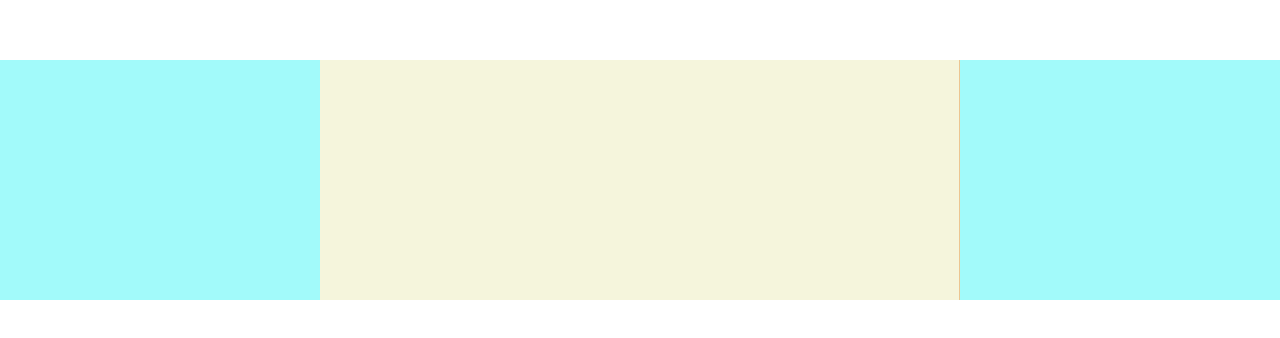
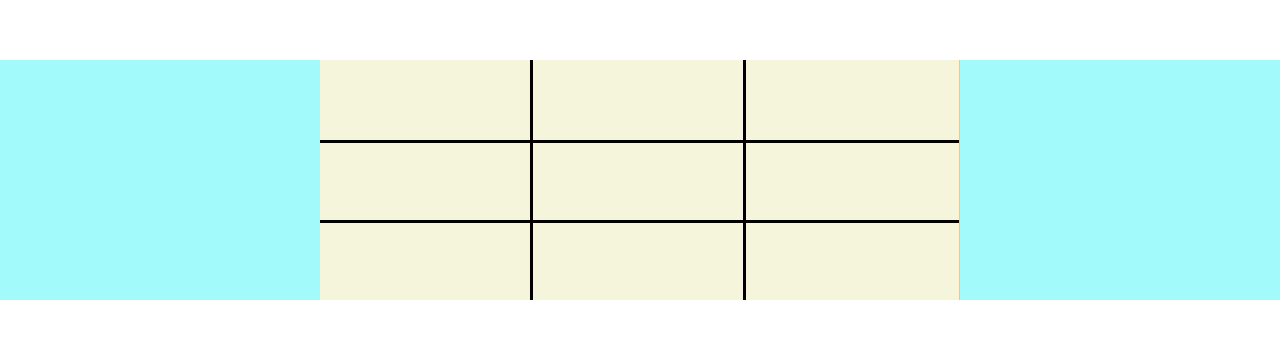
Before and after one commit to DKworgan/tic-tac-toe, a plain HTML site: page index.html in a window 1280 px wide. Shown: the part 220-558 px from the top of the page. Drawn offline with Linux system fonts and the light colour scheme.

Commit message:
add borders to inner tic-tac-toe box

```diff
--- a/styles.css
+++ b/styles.css
@@ -34,6 +34,28 @@ body {
 
 }
 
+#col0 {
+    border-right: solid;
+}
+
+#col1 {
+    border-right: solid;
+}
+
+
+#col0row0 ~ div {
+    border-top: solid;
+}
+
+#col1row0 ~ div {
+    border-top: solid;
+}
+
+#col2row0 ~ div {
+    border-top: solid;
+}
+
+
 .gridRowDiv {
     background-color: beige;
     width: 100%;
```
